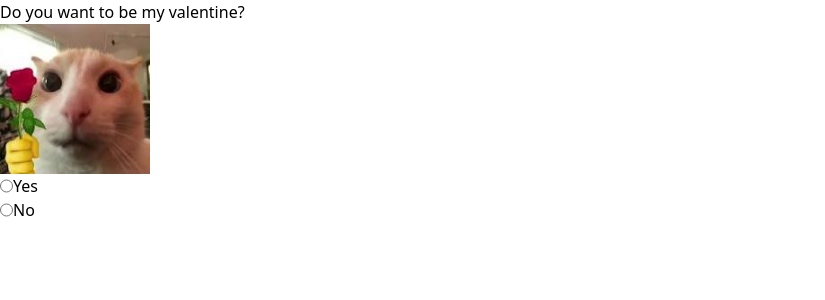
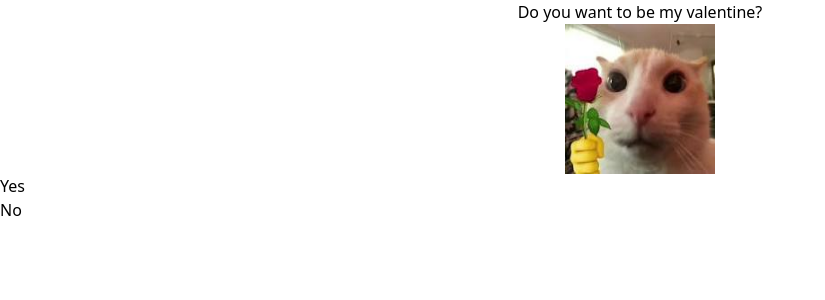
Before and after one commit to haod98/valentine, a Vue app: page /question in a window 1280 px wide. Shown: the top 300 px of the page, without its empty margins (0-825 px from the left). Built offline with nearby package versions, Linux system fonts and the light colour scheme.

Commit message:
Change to button instead of input

```diff
--- a/src/views/QuestionView.vue
+++ b/src/views/QuestionView.vue
@@ -14,7 +14,7 @@ const bodyHeight = ref<number>(0)
 const noClickCount = ref<number>(0)
 const yesScale = ref(100);
 const yesText = ref(1);
-const safeMargin = 50
+const safeMargin = 80
 const currentImage = ref('/assets/cat-giving-rose.jpeg')
 const lastRandomIndex = ref(0);
 const totalImages = 10
@@ -86,7 +86,7 @@ onMounted(() => {
   if (content.value && container.value) {
     const client = content.value.getBoundingClientRect()
     const _container = container.value.getBoundingClientRect()
-    bodyHeight.value = client.height - _container.height
+    bodyHeight.value = client.height - _container.height - safeMargin
     bodyWidth.value = client.width
   }
 
@@ -95,22 +95,21 @@ onMounted(() => {
 
 <template>
   <div ref="content" class="h-full overflow-hidden">
+    <div>
       <div ref="container">
+        <div class="flex-col flex items-center">
           <h1>Do you want to be my valentine?</h1>
           <img :src="currentImage" alt="A cat holding a rose"
                class="max-w-[150px] max-h-[150px] min-w-[150px] min-h-[150px]">
-
-      <div class="flex">
-        <input id="yes" :class="`scale-[${yesScale}%]`" name="valentine" type="radio">
-        <label :class="`text-[${yesText}rem]`" for="yes">Yes</label>
-
         </div>
       </div>
+      <div>
+        <button :class="`text-[${yesText}rem]`">Yes</button>
         <div ref="noInput" class="transition-all flex" @click="handleNoInputClick">
-      <input name="valentine" type="radio" @click.prevent="() => {}">
-      <label for="">No</label>
+          <button>No</button>
         </div>
-
+      </div>
+    </div>
     <!--  <button @click="">Submit</button>-->
   </div>
 </template>
```
Lines whose indentation alone changed are shown as unchanged.
